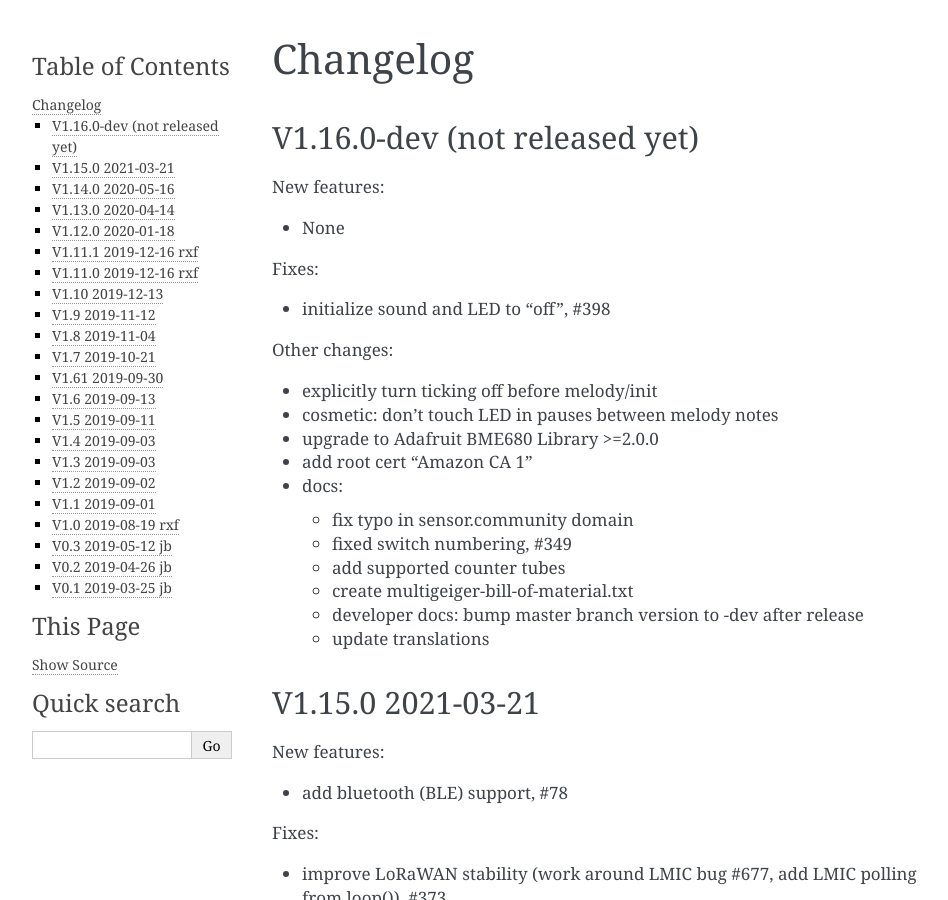
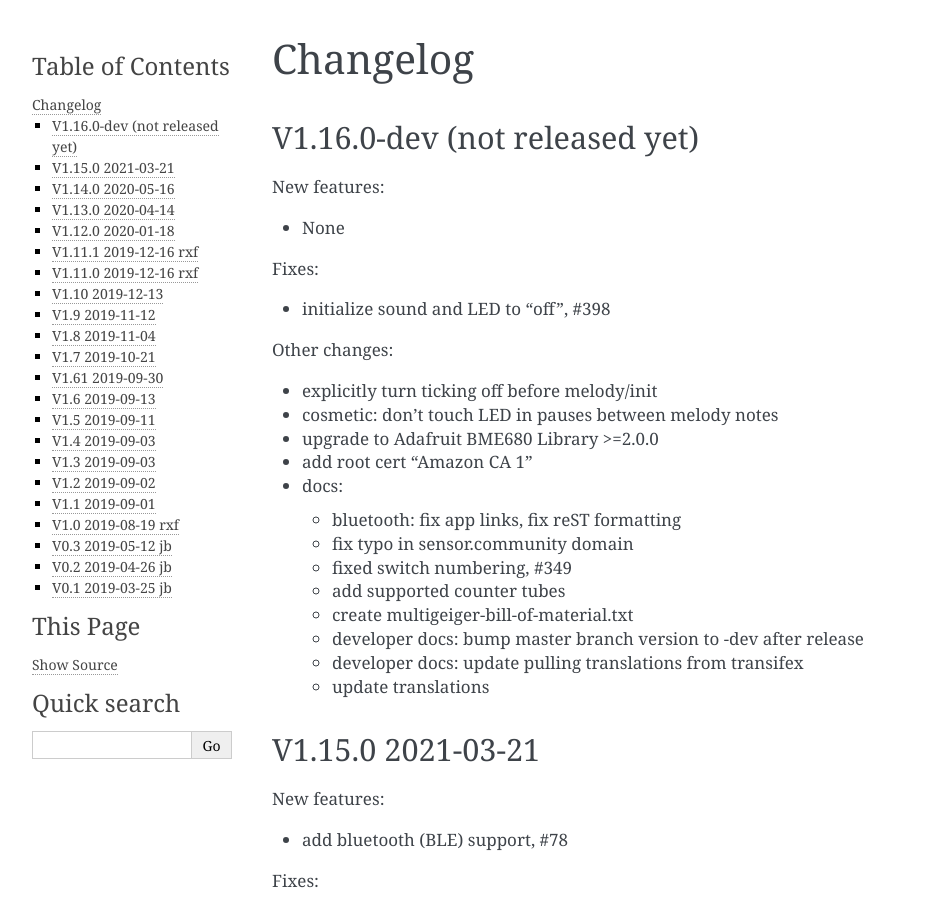
Before and after one commit to ecocurious2/MultiGeiger, a Sphinx documentation site: the page built from docs/source/changes.rst, in a window 1280 px wide and 900 px high. Shown: the whole window, without its empty margins (148-1096 px from the left). Built offline with Sphinx 7.4.7, drawn with Linux system fonts in a browser that asks for light colours.

Commit message:
update CHANGES

```diff
--- a/docs/source/changes.rst
+++ b/docs/source/changes.rst
@@ -22,11 +22,13 @@ Other changes:
 * add root cert "Amazon CA 1"
 * docs:
 
+  - bluetooth: fix app links, fix reST formatting
   - fix typo in sensor.community domain
   - fixed switch numbering, #349
   - add supported counter tubes
   - create multigeiger-bill-of-material.txt
   - developer docs: bump master branch version to -dev after release
+  - developer docs: update pulling translations from transifex
   - update translations
 
 V1.15.0 2021-03-21
```
